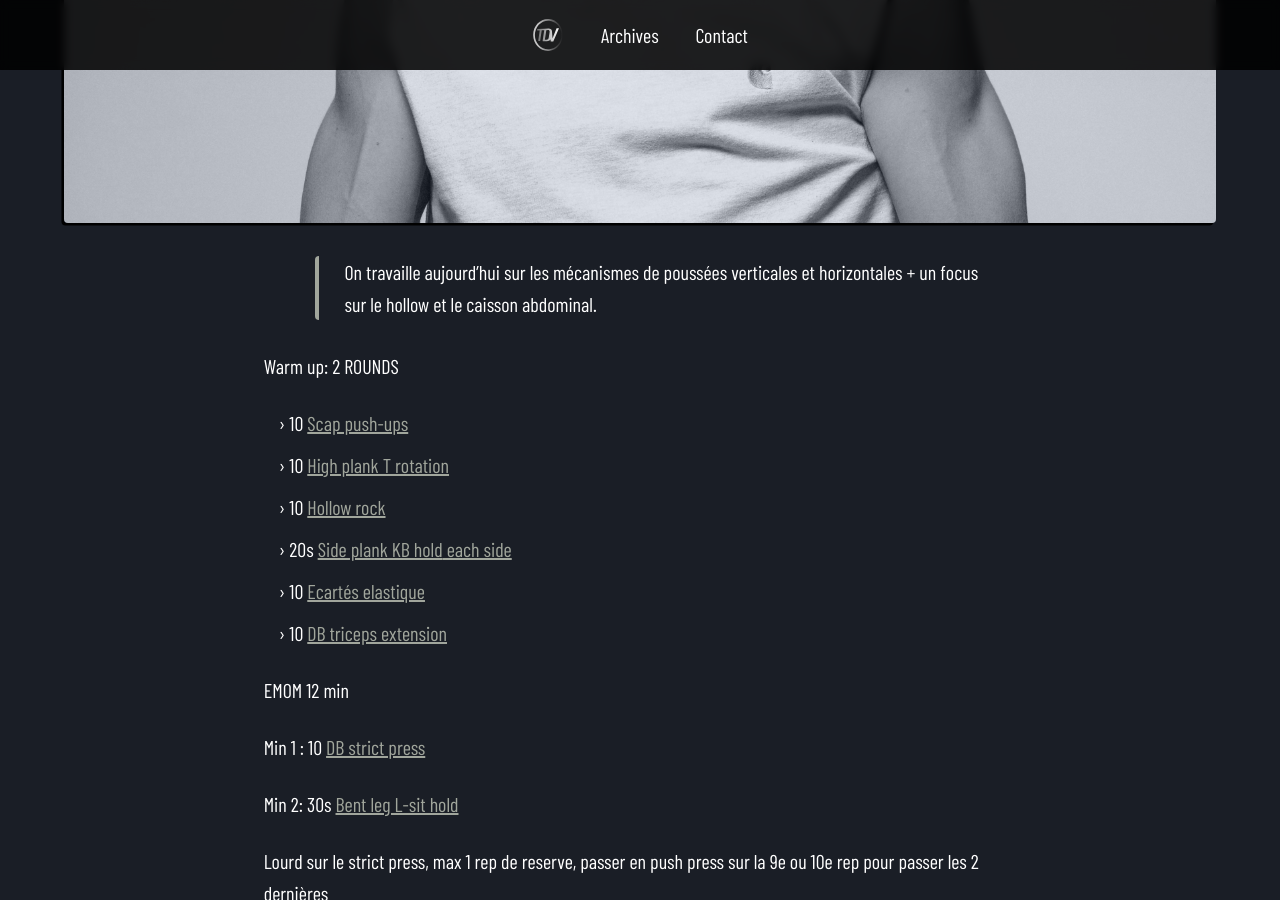
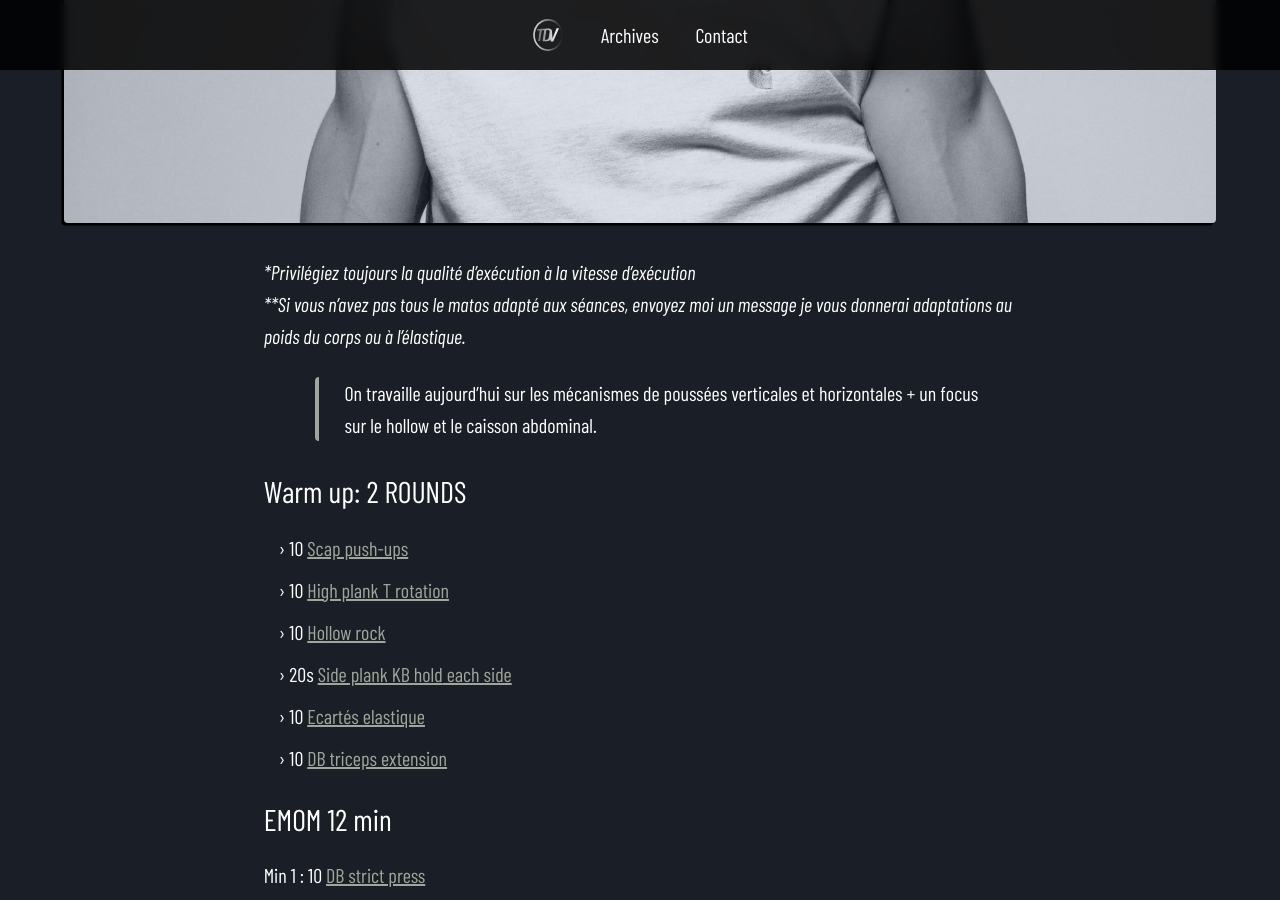
Before and after one commit to odevillardi/tdv, a Jekyll site: the page built from _posts/2023-01-03-05-push-day.md, in a window 1280 px wide and 900 px high, scrolled down 865 px. Built offline with Jekyll 4.4.1, drawn with Linux system fonts in a browser that asks for light colours; a script that is not in the unit is left out.

Commit message:
Update Journal “2023-01-03-05-push-day”

```diff
--- a/_posts/2023-01-03-05-push-day.md
+++ b/_posts/2023-01-03-05-push-day.md
@@ -5,9 +5,12 @@
 title: "05 : Push Day "
 duration: 30 min
 ---
+*\*Privilégiez toujours la qualité d'exécution à la vitesse d'exécution*\
+*\*\*Si vous n'avez pas tous le matos adapté aux séances, envoyez moi un message je vous donnerai adaptations au poids du corps ou à l'élastique.*
+
 > On travaille aujourd'hui sur les mécanismes de poussées verticales et horizontales + un focus sur le hollow et le caisson abdominal.
 
-Warm up: 2 ROUNDS
+#### Warm up: 2 ROUNDS
 
 * 10 [Scap push-ups](https://www.youtube.com/watch?v=huGj4aBk9C4)
 * 10 [High plank T rotation ](https://www.youtube.com/watch?v=PxFjJKsFEOs)
@@ -16,7 +19,7 @@
 * 10 [Ecartés elastique](https://www.youtube.com/watch?v=MnDpmNYUjbc)
 * 10 [DB triceps extension](https://www.youtube.com/shorts/RiWrzhmiyHw)
 
-EMOM 12 min
+#### EMOM 12 min
 
 Min 1 : 10 [DB strict press](https://www.youtube.com/watch?v=22gQUcvcW1o)
 
@@ -24,7 +27,7 @@
 
 Lourd sur le strict press, max 1 rep de reserve, passer en push press sur la 9e ou 10e rep pour passer les 2 dernières
 
-Toutes les 2' pendant 10 min
+#### Toutes les 2' pendant 10 min
 
 * 8 [Pike Push-ups rower](https://www.youtube.com/watch?v=Wi-30hLqyQc)
 * 10m [Overhead farmers walk ](https://www.youtube.com/watch?v=A1qx6m67T9A)
```
